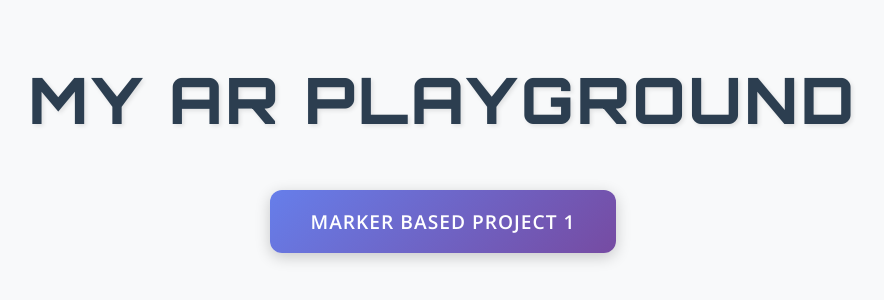
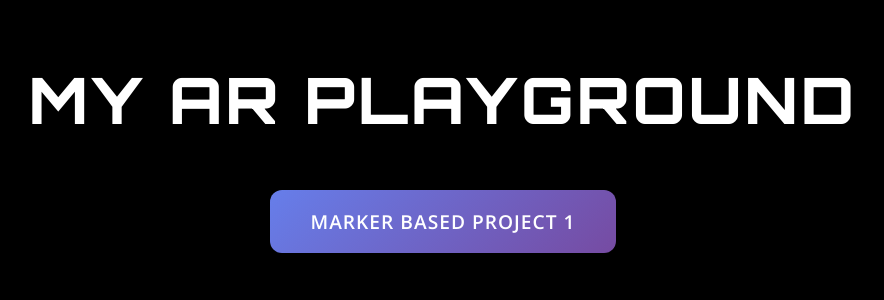
Before and after one commit to aiswaryalakshmi474-glitch/MY-PROJECTS-AISH, a plain HTML site: page index.html in a window 1280 px wide. Shown: the part 244-544 px from the top of the page, without its empty margins (197-1081 px from the left). Drawn offline with nearby package versions, Linux system fonts and the light colour scheme.

Commit message:
Update index.html

```diff
--- a/index.html
+++ b/index.html
@@ -20,7 +20,7 @@
       /* Body font - Open Sans */
       body {
         font-family: 'Open Sans', sans-serif;
-        background-color: #f8f9fa;
+        background-color: black;
         min-height: 100vh;
         display: flex;
         flex-direction: column;
@@ -36,7 +36,7 @@
         font-weight: 800;
         text-align: center;
         margin-bottom: 50px;
-        color: #2c3e50;
+        color: white;
         letter-spacing: 3px;
         text-shadow: 2px 2px 4px rgba(0,0,0,0.1);
       }
```
